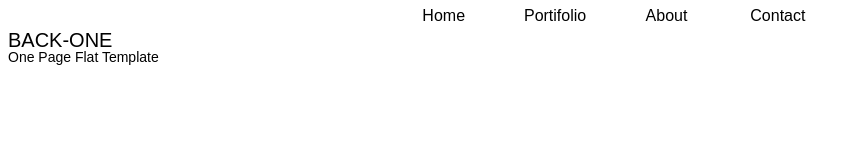
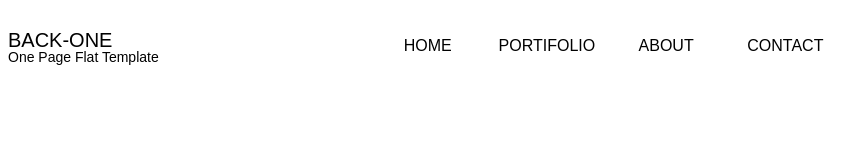
Before and after one commit to tiagoemprego/Mark_Lemo-V2, a website: page frontend/src/index.html in a window 1280 px wide. Shown: the full height of the page, 252-1107 px from the left. Drawn offline with nearby package versions, Linux system fonts and the light colour scheme; files that its build step writes are made by us from their sources.

Commit message:
ajuste de menu

```diff
--- a/frontend/src/index.html
+++ b/frontend/src/index.html
@@ -23,10 +23,10 @@
 				<div class="menu">
 					<nav>
 						<ul>
-							<li>Home</li>
-							<li>Portifolio</li>
-							<li>About</li>
-							<li>Contact</li>
+							<li><a href="">Home</a></li>
+							<li><a href="">Portifolio</a></li>
+							<li><a href="">About</a></li>
+							<li><a href="">Contact</a></li>
 						</ul>
 					</nav>
 				</div>
--- a/frontend/src/sass/header.scss
+++ b/frontend/src/sass/header.scss
@@ -26,11 +26,20 @@
 		ul{
 			width: 50%;
 			float: right;
+			margin-right: 20px;
+			position: relative;
+			top: 28px;
 			li{
 				float: left;
-				width: 20%;
+				width: 25%;
+				height: 36;
 				text-align: center;
-				padding: 8px;
+				padding: 10px 0px;
+				a{
+					text-transform: uppercase;
+					text-decoration: none;
+					color: #000000;
+				}
 			}
 		}
 	}
```
Also changed, not shown: dist/css/index.css, dist/index.html.
